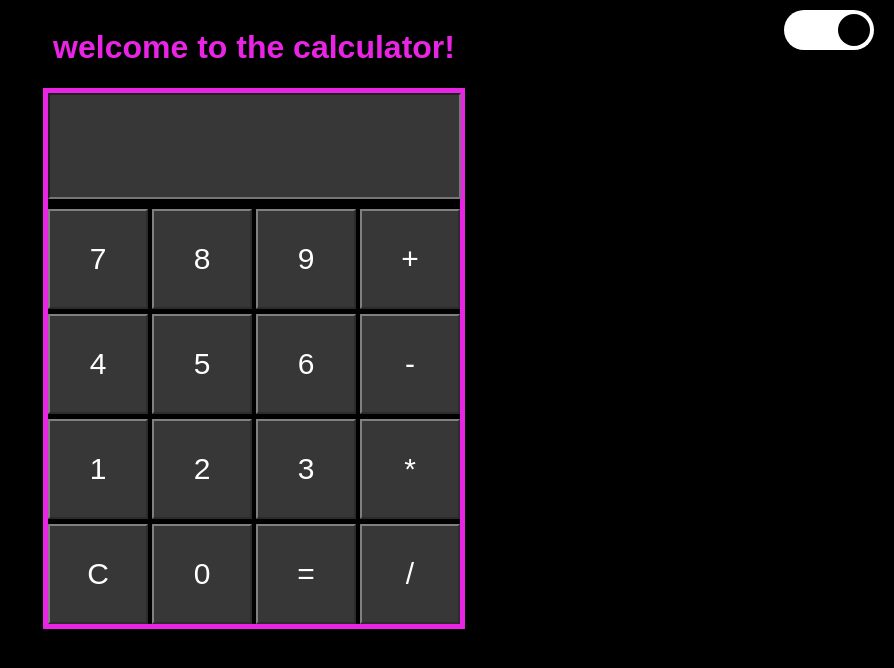
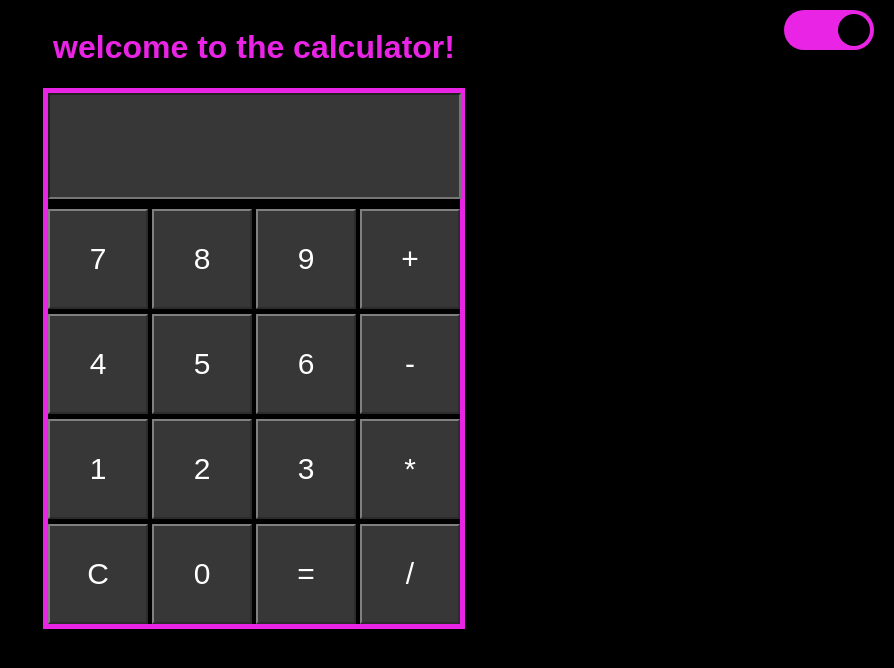
Before and after one commit to lipes40/Calculadora, a plain HTML site: page structure/index.html in a window 1280 px wide. Both pictures are taken after a click on the element 1215 px from the left and 30 px from the top of the page. Shown: the whole page, without its empty margins (386-1280 px from the left). Drawn offline with Linux system fonts and the light colour scheme.

Commit message:
Update index.html

```diff
--- a/structure/index.html
+++ b/structure/index.html
@@ -90,7 +90,7 @@
       <body>
   <h1 id="colorText">welcome to the calculator!</h1>
 
-    <div class="trilho">
+    <div class="trilho" id="trilho">
         <div class="indicador"></div>
     </div>
 
@@ -163,6 +163,8 @@
           document.getElementById("colorText").style.color = color
 
           document.getElementById("result").style.color = color
+
+          document.getElementById("trilho").style.backgroundColor = color
         }
       }
 
@@ -181,6 +183,8 @@
       document.getElementById("colorText").style.color = "white"
 
       document.getElementById("result").style.color = "white"
+
+      document.getElementById("trilho").style.backgroundColor = "white"
     }
     trilho.classList.toggle('dark')
 
```
